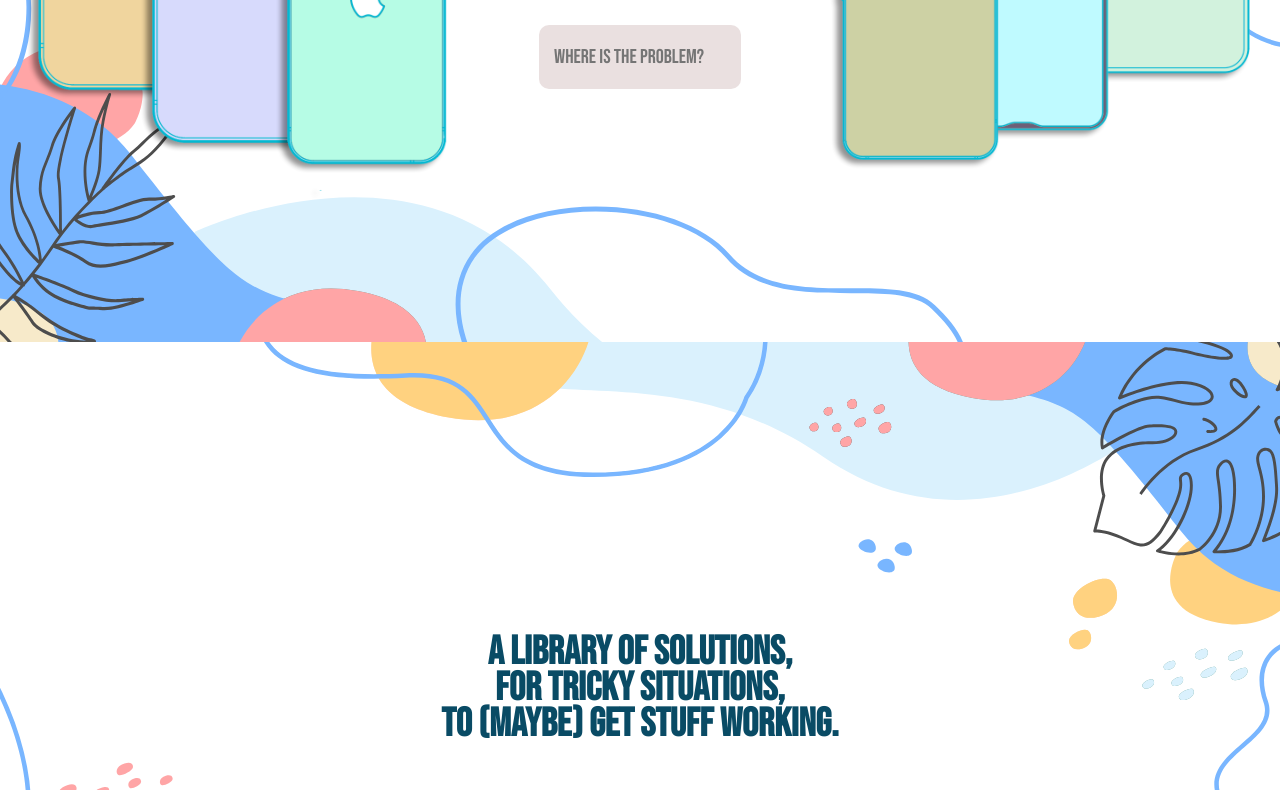
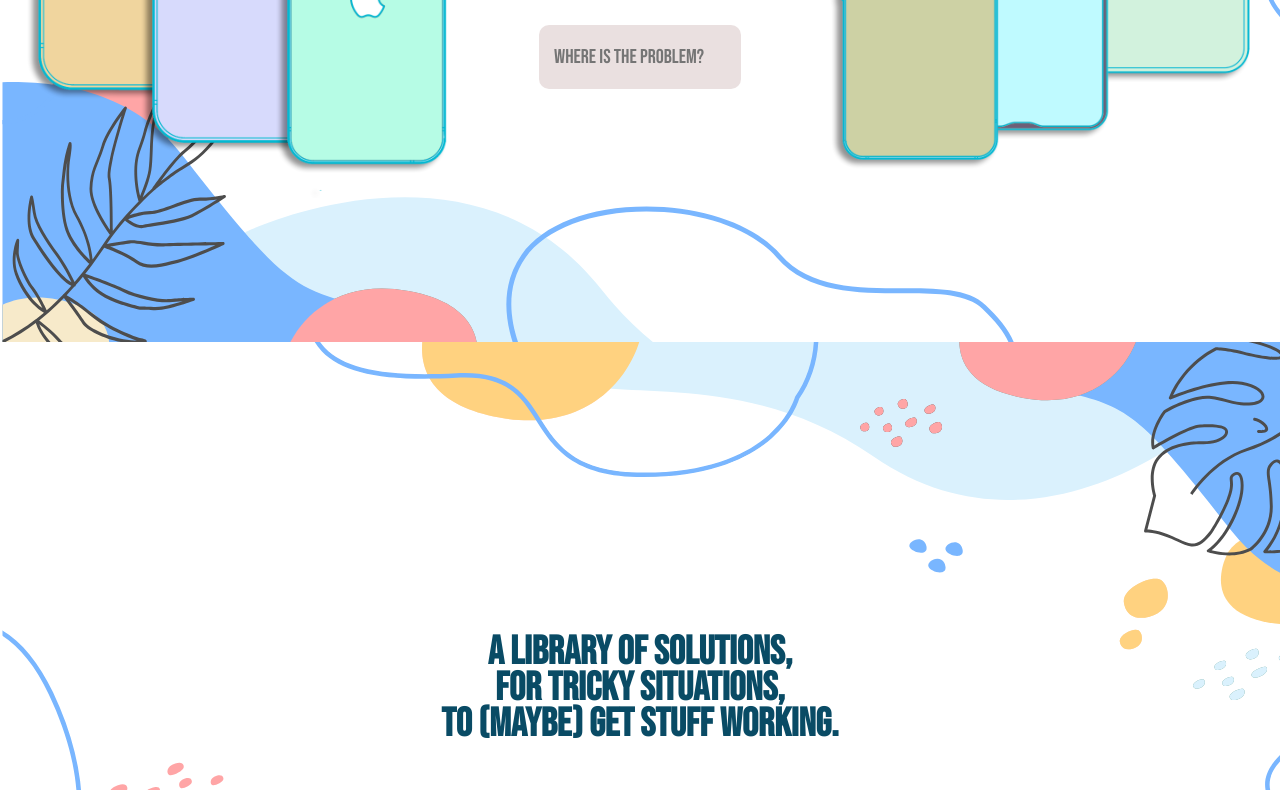
Before and after one commit to Hienomekaanikko/Phone-fix-bay, a plain HTML site: page index.html in a window 1280 px wide. Shown: the part 458-1248 px from the top of the page. Drawn offline with Linux system fonts and the light colour scheme.

Commit message:
bug fixes

```diff
--- a/styles.css
+++ b/styles.css
@@ -68,12 +68,9 @@ header ul li a.after {
 
 section {
   background-image: url('./background.svg');
-  background-attachment: fixed; /* Keeps the background fixed */
+  background-attachment: scroll; /* Keeps the background fixed */
   background-size: cover; /* Cover the entire section */
-  background-repeat: no-repeat; /* Prevent background from repeating */
-  background-position: center center; /* Center the background */
   position: relative;
-  overflow-y: hidden;
   width: 100%;
   height: 100vh;
   display: flex;
@@ -92,8 +89,6 @@ section img {
     height: 100%;
     object-fit: cover;
     pointer-events: none;
-
-
 
 }
 section #text {
```
